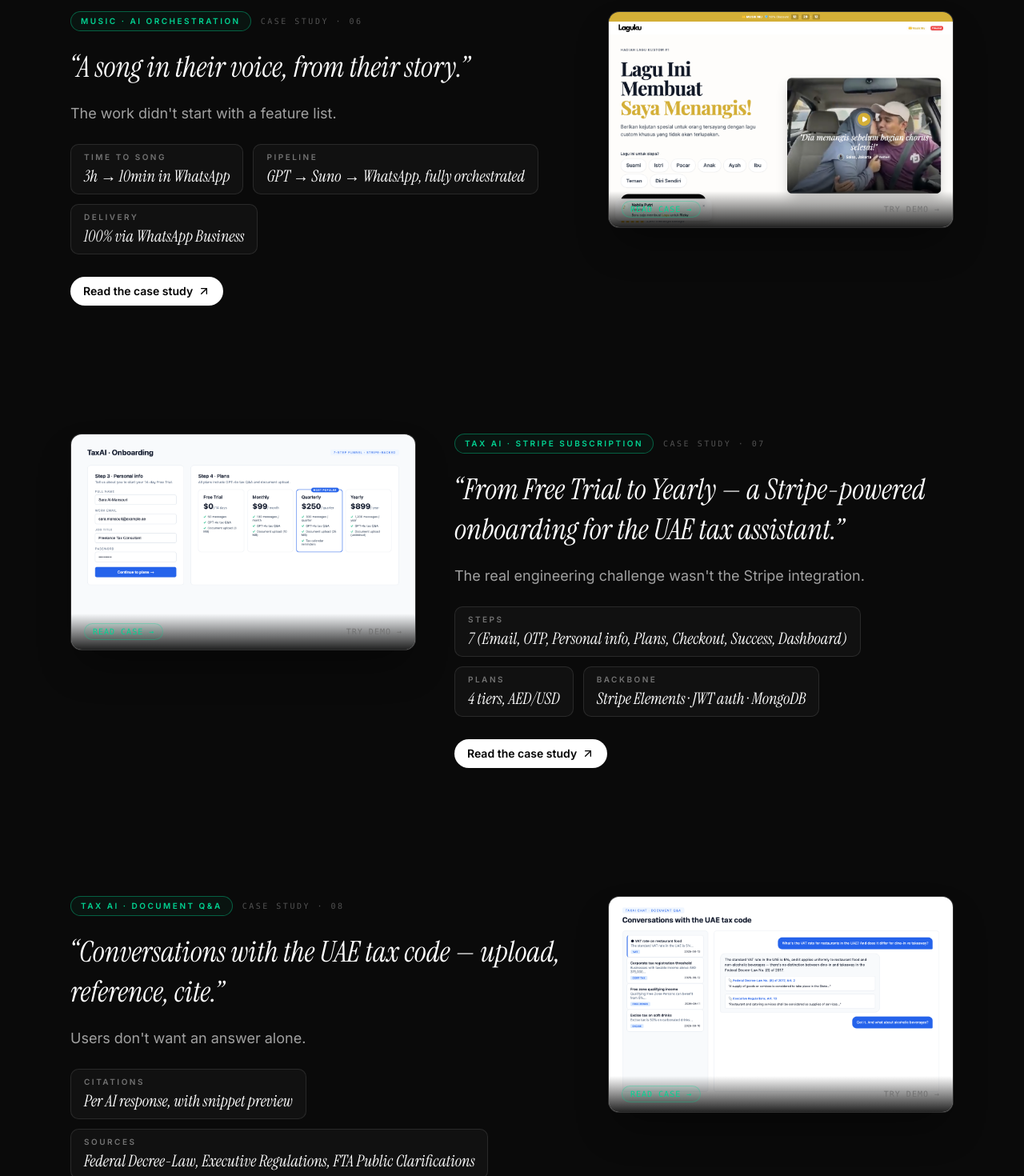
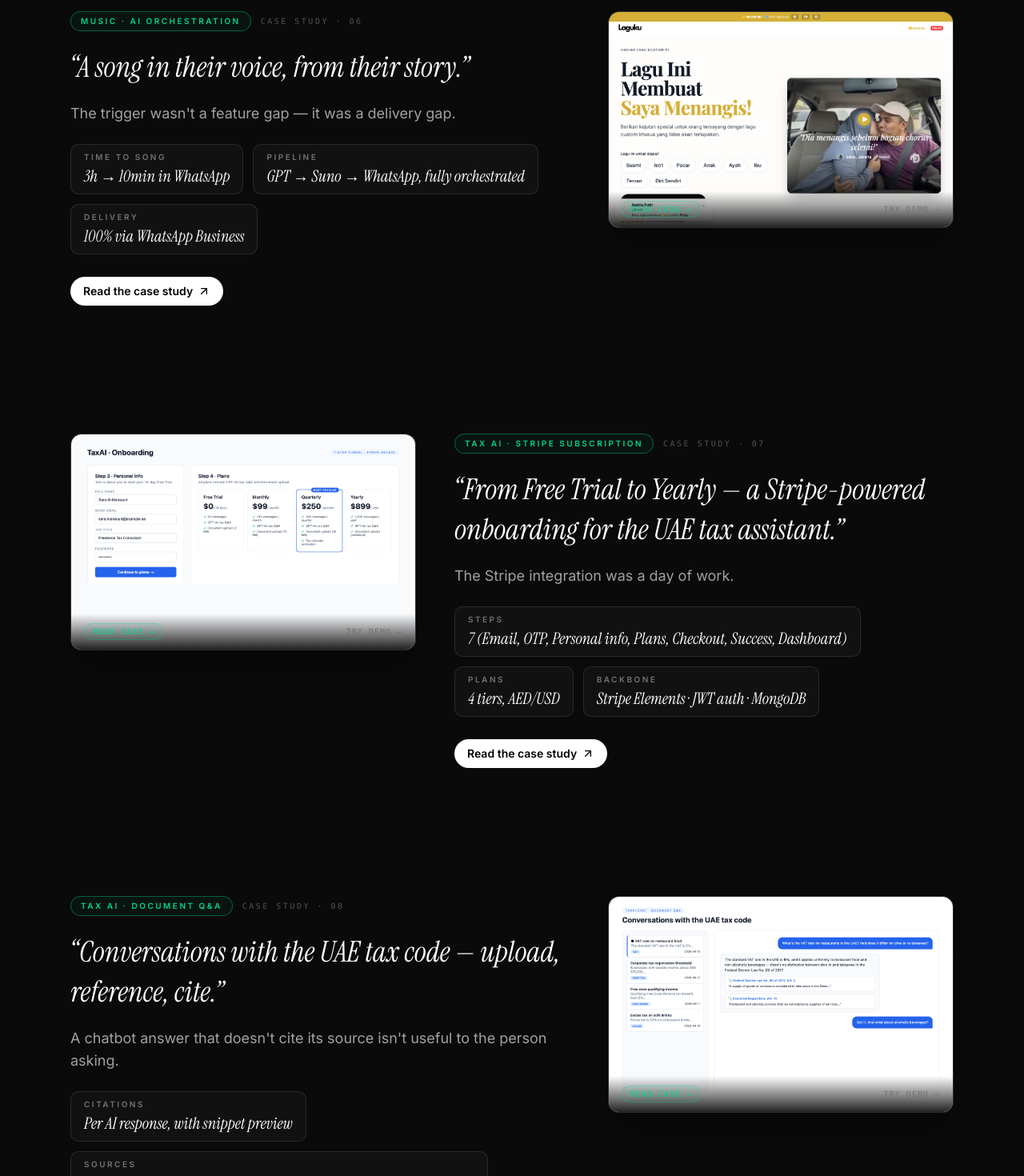
Before and after one commit to daws11/abdurrahmanfirdaus.com, a React (Vite) app: page / in a window 1280 px wide. Shown: the part 5300-6770 px from the top of the page at 80% size. Built offline with nearby package versions, Linux system fonts and the light colour scheme.

Commit message:
polish(case-study-callouts): expand + professionalize the 3 fdeCallout openers

```diff
--- a/src/data/portfolio.ts
+++ b/src/data/portfolio.ts
@@ -526,7 +526,7 @@ export const projectStories: ProjectStory[] = [
     division: "Music · AI orchestration",
     kicker: "A song in their voice, from their story.",
     fdeCallout:
-      "The work didn't start with a feature list. I started with the WhatsApp thread where my friend was trying to send his mom a song for her 60th — and couldn't find one in three hours. The product wasn't missing. The delivery was. What you see in the live capture below is what that delivery-first instinct became — a WhatsApp-only surface where the song itself was the gift.",
+      "The trigger wasn't a feature gap — it was a delivery gap. A friend spent three hours trying to send his mother a song for her 60th birthday, and nothing on the market met the bar of what you'd actually want to receive in a message. The product, in hindsight, was already there. The WhatsApp surface wasn't. So we built a WhatsApp-first flow where the song itself is the gift — and what you see in the live capture below is what that delivery-first instinct became.",
     story:
       "**Discovery.** Personal gifting — birthdays, anniversaries, retirements — has always been a high-emotion, low-tool moment. People default to a Spotify playlist link, or a YouTube cover, or a generic AI song from a chatbot. None of it sounds like the person it's for. None of it is delivered in a way the recipient will actually open.\n\n**Built.** Laguku orchestrates three things in one WhatsApp-first flow. **GPT** writes the lyrics — prompt-engineered with the customer's story (recipient name, occasion, the relationship, the tone). **Suno** (via kai.ai) composes the actual track from those lyrics, with a small set of curated styles. **WhatsApp Business API** is the delivery surface — the customer never leaves chat, the recipient gets the song the same way they'd get a voice note. No app install, no web flow to abandon, no email to forget.\n\n**Outcome.** Custom songs went from a 3-hour ordeal to a 10-minute WhatsApp conversation. The recipient gets a song that actually mentions their name, their relationship, and the occasion — in a voice and style the customer picked. The product sells itself through the message it leaves in the recipient's chat.",
     impact: [
@@ -552,7 +552,7 @@ export const projectStories: ProjectStory[] = [
     division: "Tax AI · Stripe subscription",
     kicker: "From Free Trial to Yearly — a Stripe-powered onboarding for the UAE tax assistant.",
     fdeCallout:
-      "The real engineering challenge wasn't the Stripe integration. It was the seven screens in between — email, OTP, personal info, plan selection, checkout, success, dashboard — each one a place the customer could drop off. I rebuilt the funnel because the existing one was losing them at step two.",
+      "The Stripe integration was a day of work. The seven screens wrapped around it — email capture, OTP verification, personal info, plan selection, checkout, success state, dashboard reveal — took weeks, because each one is a quiet place the customer can disappear. The existing funnel was losing people at step two with no visible progress, no obvious next action, and no signal that the work was worth finishing. So I rebuilt the surface to make state itself the message: the customer always knows where they are, what's coming next, and how to back out without losing what they've already entered.",
     story:
       "**Discovery.** TaxAI needed a 7-step onboarding that moved a UAE tax customer from a free trial to a paid subscription without friction. The existing flow had seven steps but no visible state — the customer didn't know they were on step three of seven, didn't know what was coming next, and dropped off at the OTP screen because nothing told them to check their inbox.\n\n**Built.** A linear funnel: **Email** (work email only — personal emails blocked) → **OTP** (6-digit code, auto-advance inputs, resend) → **Personal info** (name, job title, country) → **Plan selection** (4 tiers, Free Trial / Monthly / Quarterly / Yearly) → **Checkout** (Stripe Elements with VAT breakdown + AED/USD currency) → **Success** (welcome screen with subscription summary) → **Dashboard** (quota widget, subscription status, renewal date). The stepper sidebar tells the customer where they are, which steps are done, and what's next.\n\n**Outcome.** The funnel is the product surface. Every step is a place to lose the customer — and every step now has a visible state, a clear next action, and a back path. The Stripe-backed checkout handles the conversion; the seven screens handle the trust.",
     impact: [
@@ -579,7 +579,7 @@ export const projectStories: ProjectStory[] = [
     division: "Tax AI · Document Q&A",
     kicker: "Conversations with the UAE tax code — upload, reference, cite.",
     fdeCallout:
-      "Users don't want an answer alone. They want an answer they can take to their auditor. Every AI response needs to cite the law it just paraphrased — Federal Decree-Law, Executive Regulations, FTA Public Clarifications. The chat is the product; the citations are the trust.",
+      "A chatbot answer that doesn't cite its source isn't useful to the person asking. The actual customer — a UAE tax consultant, an in-house accountant, a finance lead — needs to take every line of an answer and defend it downstream: in a client email, in a board memo, in a filing that has to reference back to the FTA. So every response in this surface carries the specific citation it just paraphrased — Federal Decree-Law No. (8) of 2017, the Executive Regulations, FTA Public Clarifications — under the bubble, not buried in a settings page. The chat interface is the surface; the citation cards are what make the answer actionable.",
     story:
       "**Discovery.** UAE tax questions don't have one source. They have the Federal Decree-Law No. (8) of 2017, the Executive Regulations, FTA Public Clarifications, and sector-specific guides. A consultant answering a VAT question quotes from all four in the same sentence. A chatbot answering a VAT question has to do the same — or it's not useful.\n\n**Built.** A chat interface where every AI response carries citation cards under the bubble. The customer uploads a PDF (invoice, contract, prior return); the assistant reads it; the response quotes the specific law section that applies. Dual-bubble layout — user on the right with an accent background, AI on the left with citations below. Token usage is tracked per conversation and surfaced in the sidebar footer; the monthly quota is visible without leaving the chat. Avatars per bubble, typing indicator before each AI reply, hover-reveal reactions to rate the response quality.\n\n**Outcome.** A consultant can copy the response, drop it in a client email, and defend every line with the source citation underneath. The chat isn't a chatbot — it's a citable research surface.",
     impact: [
```
